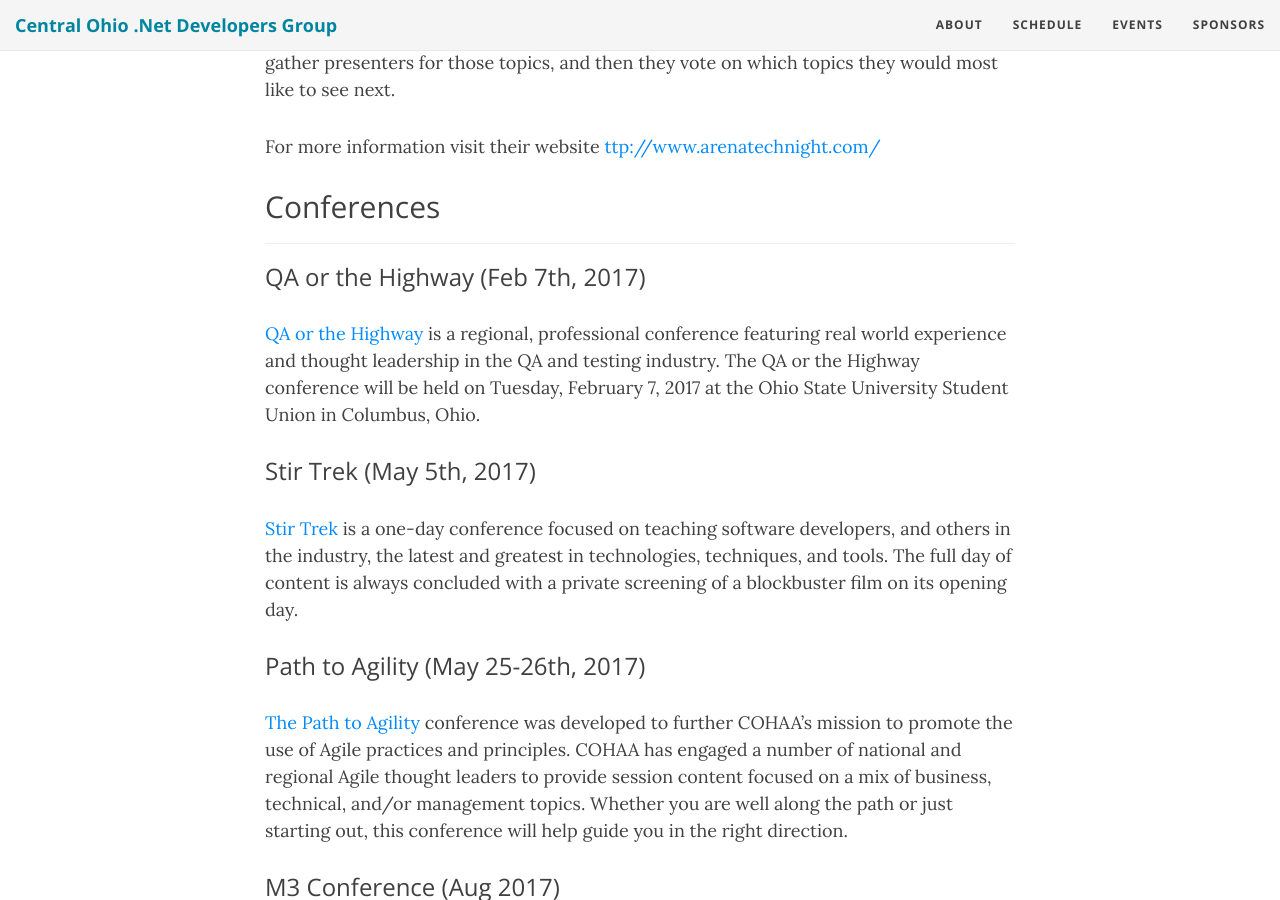
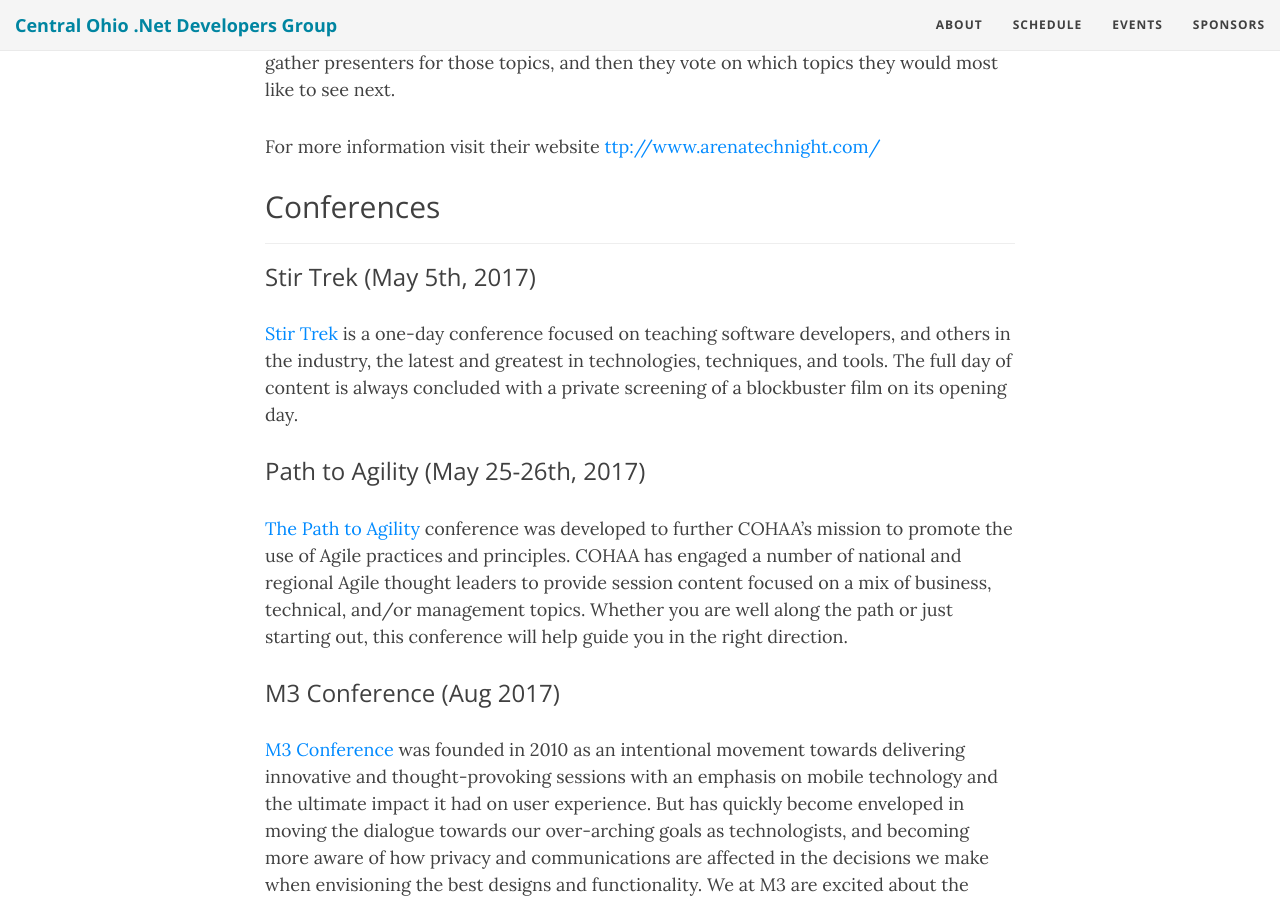
Before and after one commit to condg/condg.github.io, a Jekyll site: the page built from events.md, in a window 1280 px wide and 900 px high, scrolled down 511 px. Built offline with Jekyll 4.4.1, drawn with Linux system fonts in a browser that asks for light colours; nearby versions of some CDN libraries; comment, search, counter and statistics services are not loaded.

Commit message:
Update events.md (#11)
Removing QA or the Highway event from list as it was held 2 days ago.

```diff
--- a/events.md
+++ b/events.md
@@ -16,9 +16,6 @@
 
 ## Conferences
 ---------------------------------------
-
-### QA or the Highway (Feb 7th, 2017)
-[QA or the Highway](https://qaorthehighway.com/) is a regional, professional conference featuring real world experience and thought leadership in the QA and testing industry.  The QA or the Highway conference will be held on Tuesday, February 7, 2017 at the Ohio State University Student Union in Columbus, Ohio.
 
 ### Stir Trek (May 5th, 2017)
 [Stir Trek](http://stirtrek.com/) is a one-day conference focused on teaching software developers, and others in the industry, the latest and greatest in technologies, techniques, and tools. The full day of content is always concluded with a private screening of a blockbuster film on its opening day.
```
